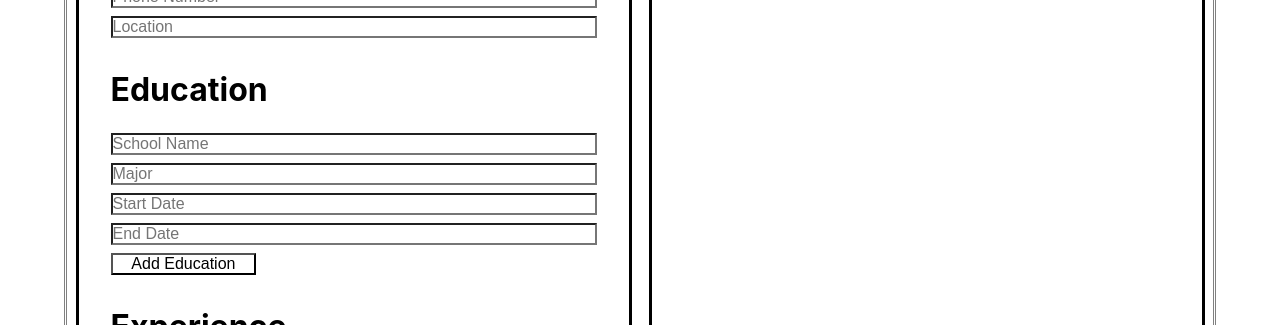
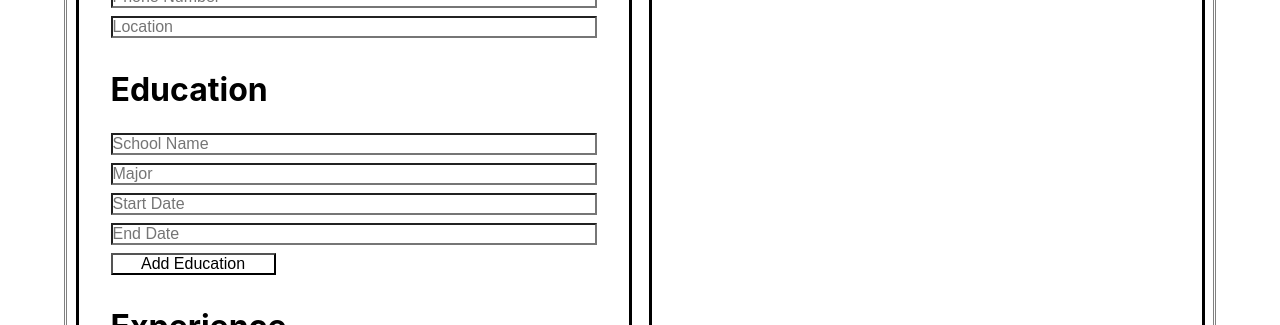
Before and after one commit to Zadag/cv-app, a React (Create React App) app: page / in a window 1280 px wide. Shown: the part 287-612 px from the top of the page. Built offline with nearby package versions, Linux system fonts and the light colour scheme.

Commit message:
feature: add new education sections.  Button renders on below last section

```diff
--- a/src/components/Content.js
+++ b/src/components/Content.js
@@ -51,6 +51,34 @@ class Content extends React.Component {
     });
   };
 
+  handleEducationInput = (e, id) => {
+    const value = e.target.value;
+    const inputName = e.target.name;
+
+    const userInfo = structuredClone(this.state.userInfo);
+    const education = userInfo.education.find((item) => item.uniqId === id);
+    education[inputName] = value;
+
+    this.setState({
+      userInfo: userInfo,
+    });
+  };
+
+  handleAddEducation = () => {
+    const userInfo = structuredClone(this.state.userInfo);
+    userInfo.education.push({
+      uniqId: uniqid(),
+      school: "",
+      major: "",
+      startDate: "",
+      endDate: "",
+    });
+    this.setState({
+      userInfo: userInfo,
+    });
+    console.log("yo", this.state);
+  };
+
   render() {
     const { contactInfo, education, experience } = this.state.userInfo;
 
@@ -61,6 +89,8 @@ class Content extends React.Component {
           contactValues={contactInfo}
           educationArr={education}
           experienceArr={experience}
+          handleEducationInput={this.handleEducationInput}
+          handleAddEducation={this.handleAddEducation}
         />
         <ResumePreview />
       </section>
--- a/src/components/EducationInfo.js
+++ b/src/components/EducationInfo.js
@@ -1,17 +1,102 @@
 import React from "react";
 import styles from "./EducationInfo.module.css";
 
-const EducationInfo = (props) => {
+const EducationInfo = ({
+  educationArr,
+  handleEducationInput,
+  handleAddEducation,
+}) => {
   return (
-    <section className={styles.form_section}>
-      <h2 className={styles.education_info}>Education</h2>
-      <input placeholder="School Name"></input>
-      <input placeholder="Major"></input>
-      <input placeholder="Start Date"></input>
-      <input placeholder="End Date"></input>
-      <button className={styles.add_btn}>Add Education</button>
-    </section>
+    <>
+      {educationArr.map((education, index) => {
+        return (
+          <section className={styles.form_section} key={education.uniqId}>
+            <h2 className={styles.education_info}>Education</h2>
+            <input
+              placeholder="School Name"
+              value={education.school}
+              name="school"
+              onChange={(e) => handleEducationInput(e, education.uniqId)}
+            ></input>
+            <input
+              placeholder="Major"
+              value={education.major}
+              name="major"
+              onChange={(e) => handleEducationInput(e, education.uniqId)}
+            ></input>
+            <input
+              placeholder="Start Date"
+              value={education.startDate}
+              name="startDate"
+              onChange={(e) => handleEducationInput(e, education.uniqId)}
+            ></input>
+            <input
+              placeholder="End Date"
+              value={education.endDate}
+              name="endDate"
+              onChange={(e) => handleEducationInput(e, education.uniqId)}
+            ></input>
+          </section>
+        );
+      })}
+      <button
+        type="button"
+        className={styles.add_btn}
+        onClick={handleAddEducation}
+      >
+        Add Education
+      </button>
+    </>
   );
 };
 
+//   console.log(educationArr);
+//   if (educationArr.length === 0) {
+//     return (
+//       <section className={styles.form_section}>
+//         <button className={styles.add_btn}>Add Education</button>
+//       </section>
+//     );
+//   } else {
+//     return educationArr.map((education, index) => {
+//       return (
+//         <section className={styles.form_section} key={education.uniqId}>
+//           <h2 className={styles.education_info}>Education</h2>
+//           <input
+//             placeholder="School Name"
+//             value={education.school}
+//             name="school"
+//             onChange={(e) => handleEducationInput(e, education.uniqId)}
+//           ></input>
+//           <input
+//             placeholder="Major"
+//             value={education.major}
+//             name="major"
+//             onChange={(e) => handleEducationInput(e, education.uniqId)}
+//           ></input>
+//           <input
+//             placeholder="Start Date"
+//             value={education.startDate}
+//             name="startDate"
+//             onChange={(e) => handleEducationInput(e, education.uniqId)}
+//           ></input>
+//           <input
+//             placeholder="End Date"
+//             value={education.endDate}
+//             name="endDate"
+//             onChange={(e) => handleEducationInput(e, education.uniqId)}
+//           ></input>
+//           <button
+//             type="button"
+//             className={styles.add_btn}
+//             onClick={handleAddEducation}
+//           >
+//             Add Education
+//           </button>
+//         </section>
+//       );
+//     });
+//   }
+// };
+
 export default EducationInfo;
--- a/src/components/EducationInfo.module.css
+++ b/src/components/EducationInfo.module.css
@@ -13,6 +13,7 @@
 
 .add_btn {
   margin-top: 0.5rem;
+  margin-left: 2rem;
   width: 30%;
   cursor: pointer;
   transition: 0.1s;
--- a/src/components/UserInfo.js
+++ b/src/components/UserInfo.js
@@ -16,7 +16,11 @@ class UserInfo extends React.Component {
           handleContactInput={this.props.handleContactInput}
           contactValues={this.props.contactValues}
         />
-        <EducationInfo educationArr={this.props.educationArr} />
+        <EducationInfo
+          educationArr={this.props.educationArr}
+          handleEducationInput={this.props.handleEducationInput}
+          handleAddEducation={this.props.handleAddEducation}
+        />
         <ExperienceInfo experienceArr={this.props.experienceArr} />
       </form>
     );
--- a/src/components/UserInfo.module.css
+++ b/src/components/UserInfo.module.css
@@ -3,7 +3,7 @@
   flex-direction: column;
   width: 45%;
   min-width: 550px;
-  height: 80rem;
+  min-height: 80rem;
   border-style: solid;
   border-radius: 4px;
 }
```
